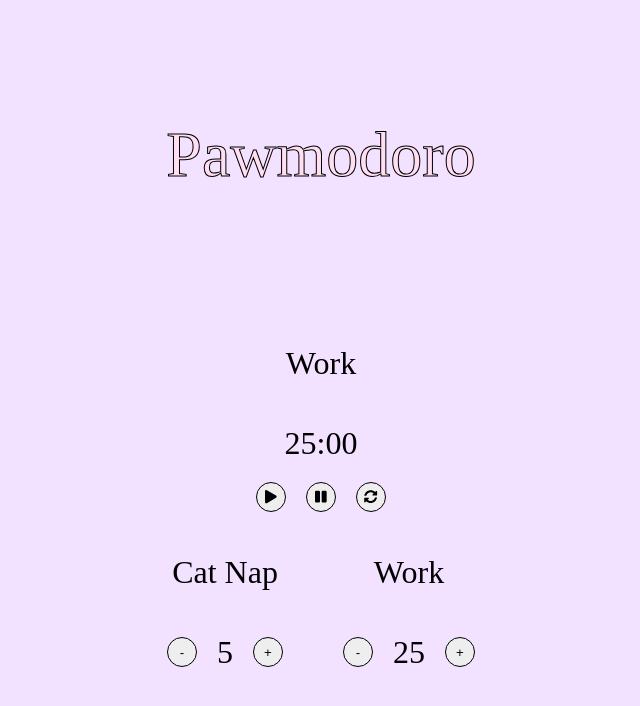
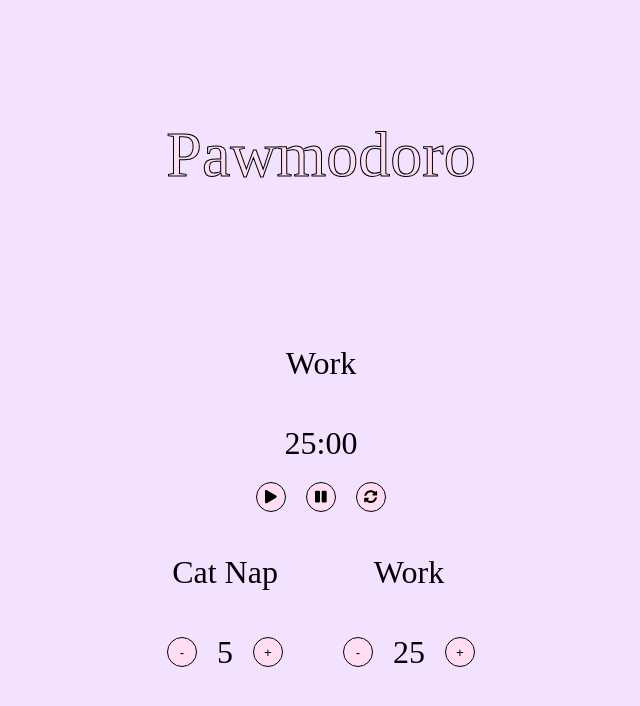
Before and after one commit to scampcoder/pawmodoro, a React (Create React App) app: page / in a window 1280 px wide. Shown: the top 706 px of the page, without its empty margins (319-959 px from the left). Built offline with nearby package versions, Linux system fonts and the light colour scheme; a web font is replaced by a local one.

Commit message:
revert changes

```diff
--- a/src/App.css
+++ b/src/App.css
@@ -51,7 +51,7 @@ button {
     border-radius: 50%;
     border: 1px solid black;
     cursor: pointer;
-    background-color: #eee/*#ffdef2*/;
+    background-color: #ffdef2;
 }
 
 button:disabled {
```
